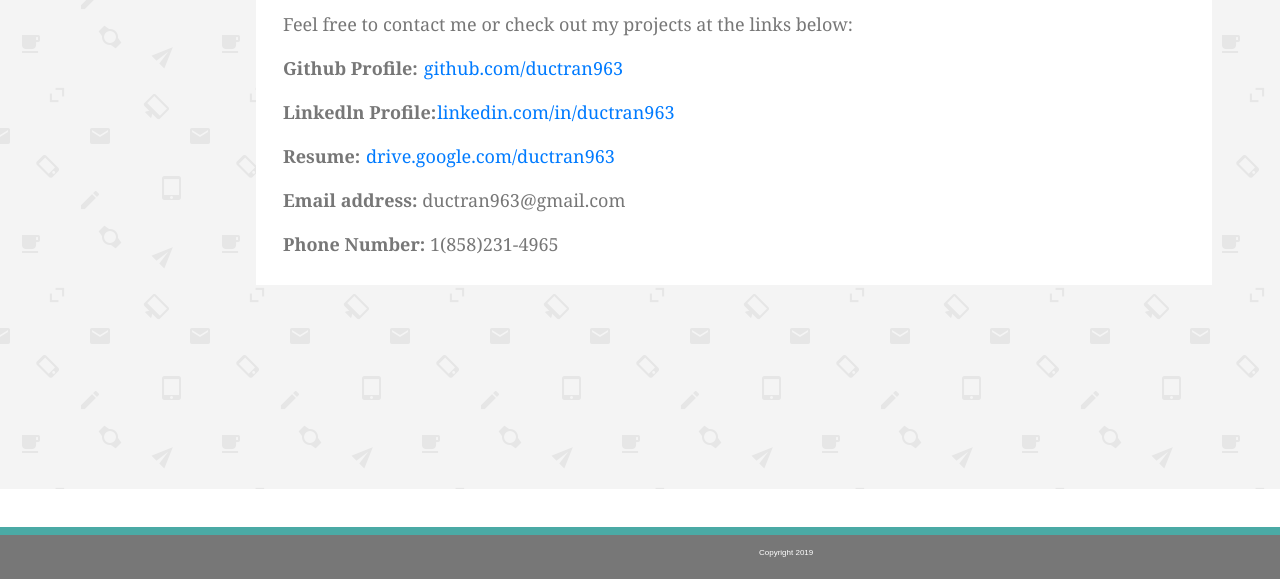
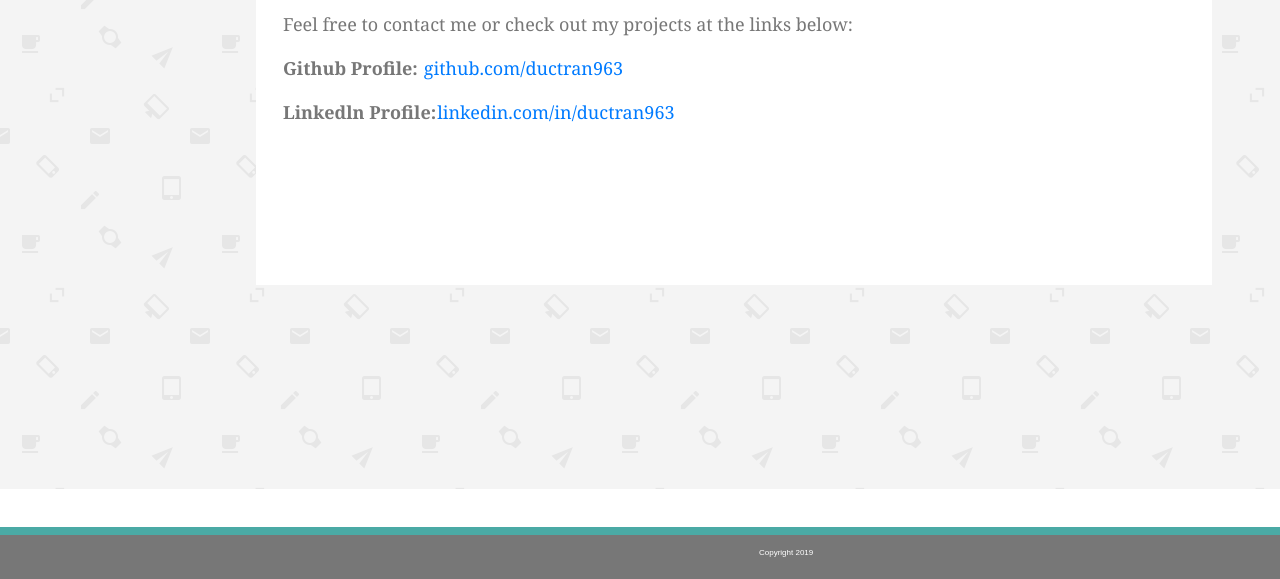
Before and after one commit to ductran963/updatedPorfolio, a plain HTML site: page links.html in a window 1280 px wide. Shown: the part 221-800 px from the top of the page. Drawn offline with nearby package versions, Linux system fonts and the light colour scheme.

Commit message:
Update links.html

```diff
--- a/links.html
+++ b/links.html
@@ -51,10 +51,7 @@
 
                         <p class= "linkStyle"><strong>Linkedln Profile:</strong><a class="linkedln linkStyle text-primary" href="https://www.linkedin.com/in/ductran963/" target="_blank">linkedin.com/in/ductran963</a></p>
 
-                        <p class= "linkStyle"><strong>Resume: </strong><a class="resume linkStyle text-primary" href="https://drive.google.com/open?id=12F7wkpR3_F7EKZNNKN435frwtNjg83xU" target="_blank">drive.google.com/ductran963</a></p>
 
-                        <p class= "linkStyle"><strong>Email address: </strong>ductran963@gmail.com</p>
-                        <p class="linkStyle"><strong>Phone Number: </strong> 1(858)231-4965</p>
                     </div>
                 </section>
             </section>
```
